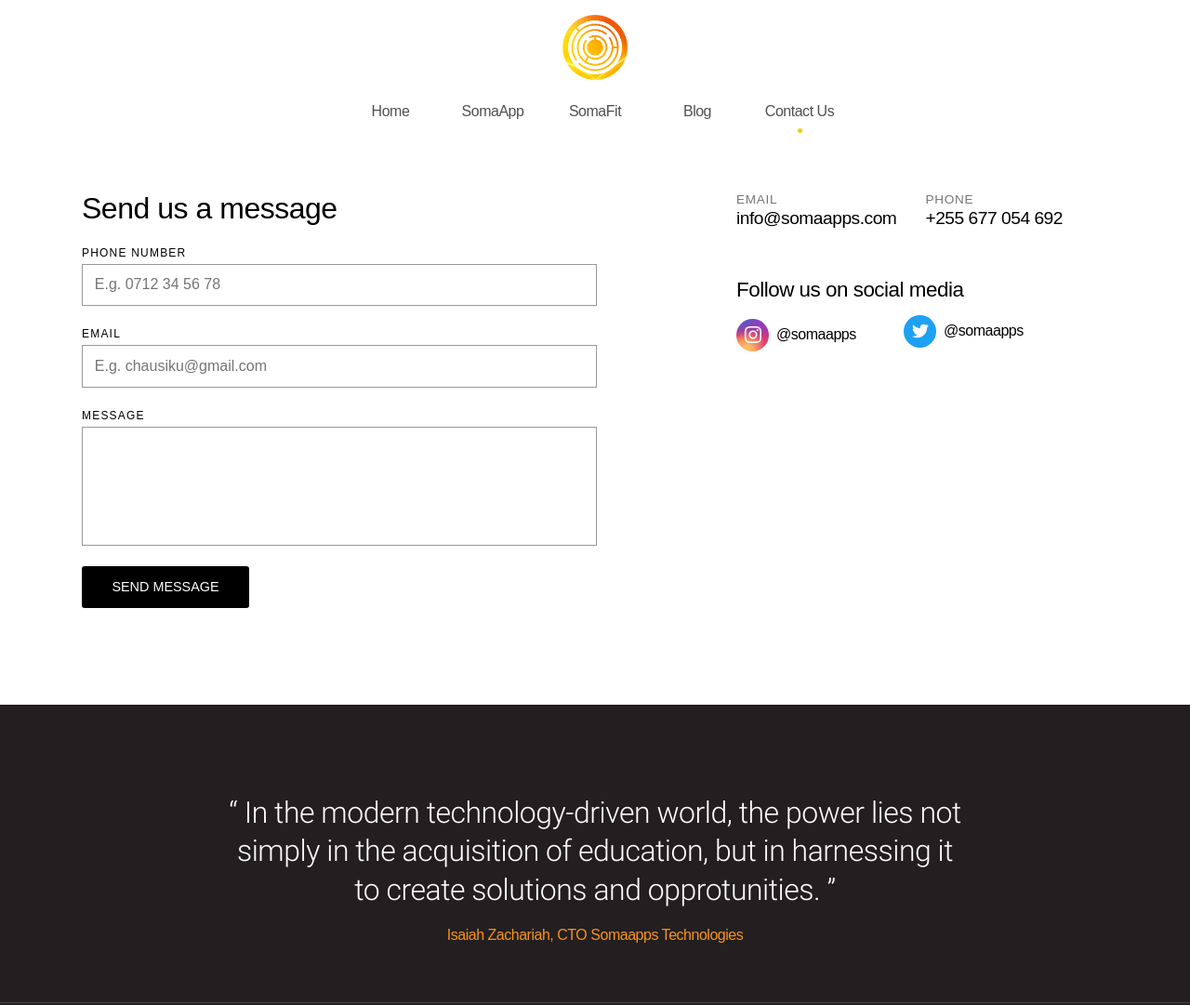
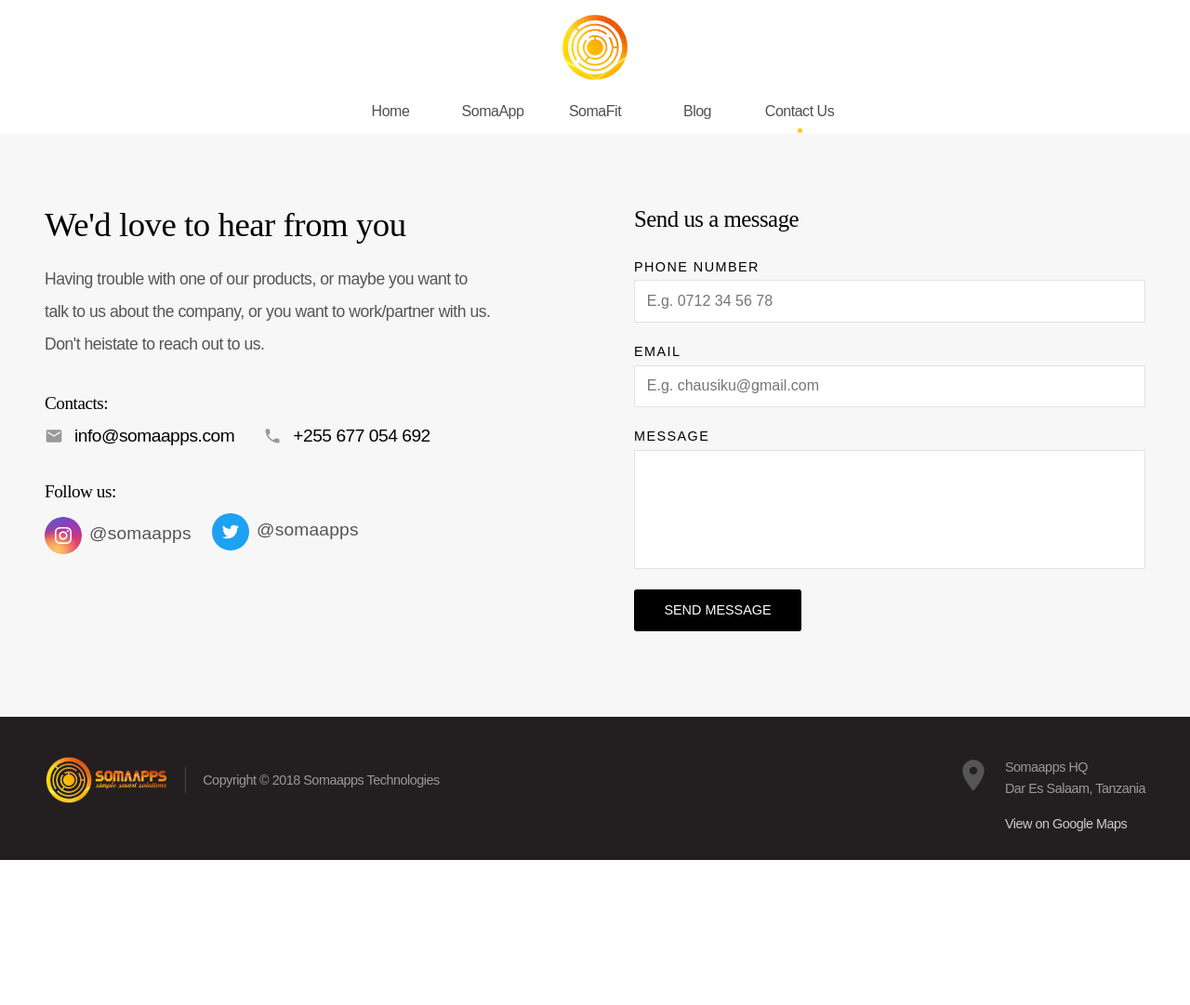
Before and after one commit to issyzac/somawebsite, a plain HTML site: page contacts.html in a window 1280 px wide. Shown: the top 1081 px of the page at 93% size. After the commit the page ends 925 px from the top, so only its background shows below. Drawn offline with Linux system fonts and the light colour scheme; a web font is replaced by a local one.

Commit message:
Changed look for contact us page

```diff
--- a/contacts.html
+++ b/contacts.html
@@ -40,43 +40,32 @@
     <main>
         <section>
             <div class="section-wrapper layout start">
-                <div id="orderForm" class="flex">
-                    <h1>Send us a message</h1>
-                    <form action="" onsubmit="submitOrder(event, this)">
-                        <img id="loader" src="img/loading.gif" alt="">
-                        <span>Phone Number</span>
-                        <input type="phone" required placeholder="E.g. 0712 34 56 78">
-                        <br>
+                <div id="pageTitle" class="flex">
+                    <h1>We'd love to hear from you</h1>
+                    <p>
+                        Having trouble with one of our products,
+                        or maybe you want to talk to us about the company,
+                        or you want to work/partner with us. <br>
+                        Don't heistate to reach out to us.
+                    </p>
 
-                        <span>Email</span>
-                        <input type="email" required placeholder="E.g. chausiku@gmail.com">
-                        <br>
-
-                        <span>Message</span>
-                        <textarea rows="7"></textarea>
-
-                        <br>
-                        <button type="submit">SEND MESSAGE</button>
-                    </form>
-                </div>
-
-                <div id="contactDetails">
-                    <!-- <h3>Contact Details</h3> -->
-
-                    <div class="layout">
-                        <div>
-                            <h5>Email</h5>
+                    <h3>Contacts:</h3>
+                    <div id="quickContacts" class="layout">
+                        <div class="layout center">
+                            <svg xmlns="http://www.w3.org/2000/svg" width="24" height="24" viewBox="0 0 24 24"><path d="M20 4H4c-1.1 0-1.99.9-1.99 2L2 18c0 1.1.9 2 2 2h16c1.1 0 2-.9 2-2V6c0-1.1-.9-2-2-2zm0 4l-8 5-8-5V6l8 5 8-5v2z"/><path d="M0 0h24v24H0z" fill="none"/></svg>
+                            &nbsp;&nbsp;&nbsp;
                             <strong>info@somaapps.com</strong>
                         </div>
                         &emsp;&emsp;
-                        <div>
-                            <h5>Phone</h5>
+                        <div class="layout center">
+                            <svg xmlns="http://www.w3.org/2000/svg" width="24" height="24" viewBox="0 0 24 24"><path d="M0 0h24v24H0z" fill="none"/><path d="M6.62 10.79c1.44 2.83 3.76 5.14 6.59 6.59l2.2-2.2c.27-.27.67-.36 1.02-.24 1.12.37 2.33.57 3.57.57.55 0 1 .45 1 1V20c0 .55-.45 1-1 1-9.39 0-17-7.61-17-17 0-.55.45-1 1-1h3.5c.55 0 1 .45 1 1 0 1.25.2 2.45.57 3.57.11.35.03.74-.25 1.02l-2.2 2.2z"/></svg>
+                            &nbsp;&nbsp;&nbsp;
                             <strong>+255 677 054 692</strong>
                         </div>
                     </div>
-                    <br><br>
+                    <br>
 
-                    <h3>Follow us on social media</h3>
+                    <h3>Follow us:</h3>
                     <div class="layout wrap">
                         <a target="_blank" href="https://www.instagram.com/somaapps/" class="layout center social-icon" title="instagram">
                             <i class="layout center-center">
@@ -98,6 +87,30 @@
                         </a> -->
                     </div>
                 </div>
+
+                <div id="contactDetails">
+                    <div id="orderForm">
+                        <h3>Send us a message</h3>
+                        <form action="" onsubmit="submitOrder(event, this)">
+                            <img id="loader" src="img/loading.gif" alt="">
+                            <span>Phone Number</span>
+                            <input type="phone" required placeholder="E.g. 0712 34 56 78">
+                            <br>
+
+                            <span>Email</span>
+                            <input type="email" required placeholder="E.g. chausiku@gmail.com">
+                            <br>
+
+                            <span>Message</span>
+                            <textarea rows="7"></textarea>
+
+                            <br>
+                            <button type="submit">SEND MESSAGE</button>
+                        </form>
+                    </div>
+                    <!-- <h3>Contact Details</h3> -->
+                    <br><br>
+                </div>
             </div>
         </section>
     </main>
@@ -113,7 +126,7 @@
 			</small>
         </div>
 
-        <div class="section-wrapper" style="max-width: 1300px !important; border-top: 1px solid #444">
+        <div class="section-wrapper" style="max-width: 1300px !important; border-to: 1px solid #444">
             <div id="copyright" class="section-wrapper layout start justified">
                 <div class="layout center">
                     <img src="img/logo-wide.png" height="50px" alt="Somaapps wide logo"> &nbsp;&emsp;
--- a/css/contacts.css
+++ b/css/contacts.css
@@ -3,27 +3,68 @@ main{
     min-height: 60vh;
 }
 
+main section{
+    padding-top: 8vh !important;
+    padding-bottom: 2.5vh !important;
+    background-color: #f7f7f7;
+    margin-top: 2vh;
+}
+
 .section-wrapper{
-    max-width: 1200px;
+    max-width: 1300px;
     padding-top: 1em;
     padding-bottom: 2.5em;
 }
 
+#pageTitle h1{
+    font-size: 2.3em;
+    font-family: Regular;
+    margin-bottom: 0.6em;
+}
+
+#pageTitle p{
+    font-size: 1.1em;
+    line-height: 2em;
+    margin-bottom: 2em;
+    color: #555;
+}
+
+#quickContacts{
+    margin-top: 1em;
+    margin-bottom: 1.5em;
+}
+
+#quickContacts svg{
+    width: 20px;
+    height: 20px;
+    fill: #f2782b;
+    fill: #999;
+    /* margin-right: 0.8em; */
+}
+
+#quickContacts strong{
+    display: block;
+    font-size: 1.2em;
+}
+
 #contactDetails{
-    width: 400px;
+    width: 550px;
     margin-left: 150px;
 }
 
-#contactDetails h3{
+h3{
     font-size: 1.4em;
+    font-size: 1.2em !important;
+    font-family: Regular;
     margin-bottom: 0.5em;
+    font-family: Regular !important;
 }
 
-#contactDetails h3:first-child{
+h3:first-child{
     margin-bottom: 0.7em;
 }
 
-#contactDetails h5{
+h5{
     text-transform: uppercase;
     font-size: 0.85em;
     margin-bottom: 0.25em;
@@ -31,66 +72,69 @@ main{
     color: #777;
 }
 
-#contactDetails strong{
-    display: block;
-    margin-bottom: 1.3em;
-    font-size: 1.2em;
-}
-
-#contactDetails .social-icon{
+.social-icon{
     margin-right: 20px;
     margin-bottom: 1em;
     min-width: 160px;
 }
 
-#contactDetails .social-icon:first-of-type{
+.social-icon span{
+    /* text-decoration: underline; */
+    letter-spacing: 0.01em;
+    font-size: 1.2em;
+    color: #555;
+    padding-bottom: 0.2em;
+}
+
+.social-icon:first-of-type{
     margin-top: 0.5em;
 }
 
-#contactDetails .social-icon:nth-of-type(1) i{
+.social-icon:nth-of-type(1) i{
     background: radial-gradient(circle farthest-corner at 35% 90%, #fec564, rgba(0, 0, 0, 0) 50%), radial-gradient(circle farthest-corner at 0 140%, #fec564, rgba(0, 0, 0, 0) 50%), radial-gradient(ellipse farthest-corner at 0 -25%, #5258cf, rgba(0, 0, 0, 0) 50%), radial-gradient(ellipse farthest-corner at 20% -50%, #5258cf, rgba(0, 0, 0, 0) 50%), radial-gradient(ellipse farthest-corner at 100% 0, #893dc2, rgba(0, 0, 0, 0) 50%), radial-gradient(ellipse farthest-corner at 60% -20%, #893dc2, rgba(0, 0, 0, 0) 50%), radial-gradient(ellipse farthest-corner at 100% 100%, #d9317a, rgba(0, 0, 0, 0)), linear-gradient(#6559ca, #bc318f 30%, #e33f5f 50%, #f77638 70%, #fec66d 100%);
 }
 
-#contactDetails .social-icon:nth-of-type(2) i{
+.social-icon:nth-of-type(2) i{
     background: #1da1f2;
 }
 
-#contactDetails .social-icon:nth-of-type(2) svg{
+.social-icon:nth-of-type(2) svg{
     width: 18px;
     height: 18px;
 }
 
-#contactDetails .social-icon:nth-of-type(3) i{
+.social-icon:nth-of-type(3) i{
     background: #3B5998;
 }
 
-#contactDetails .social-icon:nth-of-type(3) svg{
+.social-icon:nth-of-type(3) svg{
     width: 24px;
     height: 24px;
 }
 
-#contactDetails .social-icon:first-of-type{
+.social-icon:first-of-type{
     margin-top: 0.5em;
 }
 
-#contactDetails .social-icon i{
-    width: 35px;
-    height: 35px;
+.social-icon i{
+    width: 40px;
+    height: 40px;
     border-radius: 50%;
     background: #ddd;
     margin-right: 0.5em;
 }
 
-#contactDetails .social-icon svg{
+.social-icon svg{
     width: 18px;
     height: 18px;
     display: block;
     fill: #fff;
 }
 
-#orderForm h1{
-    font-size: 2em;
-    margin-bottom: 0.8em;
+#orderForm h3{
+    font-size: 1.55em !important;
+    font-family: Regular;
+    margin-bottom: 1.25em !important;
 }
 
 #orderForm form:after,
@@ -129,7 +173,7 @@ main{
     display: block;
     text-transform: uppercase;
     letter-spacing: 0.1em;
-    font-size: 0.75em;
+    font-size: 0.9em;
     margin-bottom: 0.5em;
 }
 
@@ -141,7 +185,8 @@ main{
     padding: 0.8em 0.8em;
     margin-bottom: 0.5em;
     resize: none;
-    border: 1px solid #999;
+    border: 1px solid #e5e1e1;
+    outline-color: #f2cab1;
 }
 
 #orderForm button{
@@ -153,3 +198,32 @@ main{
     font-size: 0.9em;
     border: none;
 }
+
+
+#ceoQuote{
+    display: none;
+}
+
+footer {
+    padding-top: 1em;
+    position: relative;
+    z-index: 11;
+}
+
+footer #copyright {
+    padding: 0.8em 0;
+}
+
+footer #footerLocation a {
+    padding-top: 0.2em;
+    margin-top: 0.8em;
+}
+
+footer .section-wrapper{
+    padding-top: 1em;
+    padding-bottom: 0;
+}
+
+section:not(.no-pad) {
+    padding: 0;
+}
```
